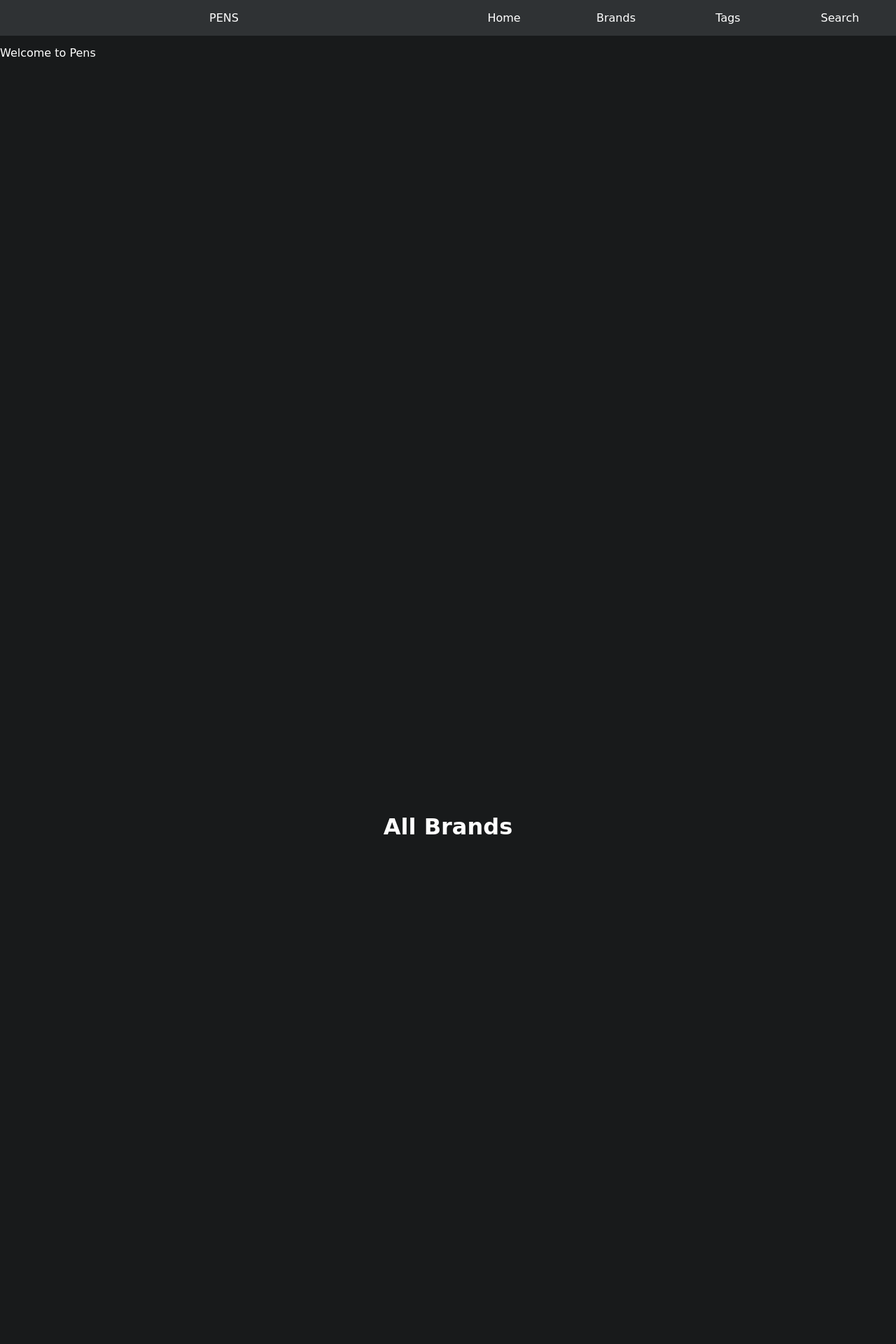
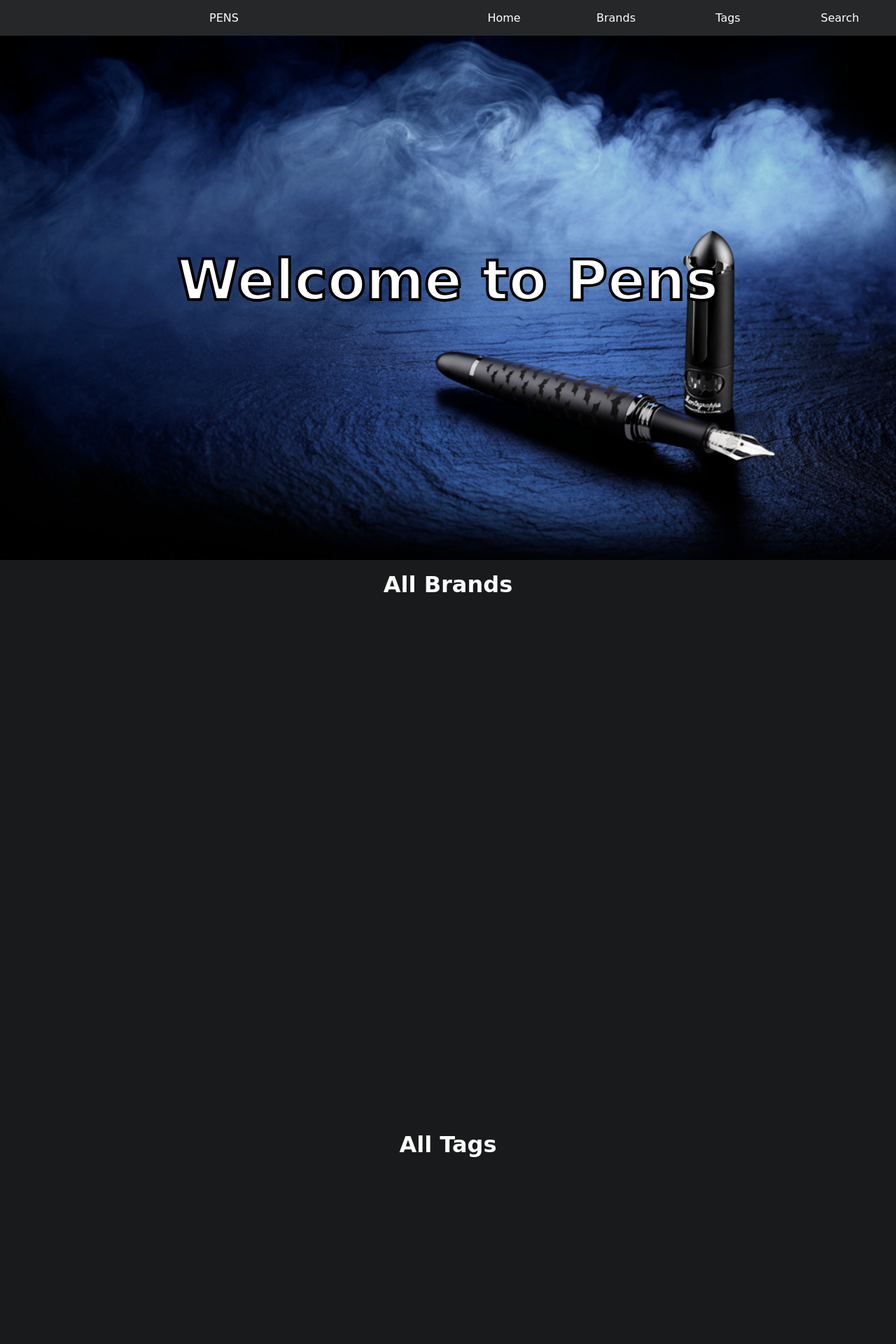
Before and after one commit to FarzadHayat/internet-pen-database, a Flask app: template templates/home.html in a window 1280 px wide. Shown: the top 1920 px of the page at 70% size. Run offline with Flask 2, Linux system fonts and the light colour scheme; the template is opened without the code that fills it, so the values that code supplies are empty; parts of the project's set-up code (start-up, migrations or seed data) failed here and were passed over.

Commit message:
Landing page with title and cover wallpaper.

```diff
--- a/static/css/style.css
+++ b/static/css/style.css
@@ -3,7 +3,7 @@
     margin: 0;
     padding: 0;
     overflow: hidden;
-    background-color: #2f3234;
+    background-color: #252729;
     display: flex;
     text-align: center;
     position: fixed;
@@ -47,6 +47,7 @@ nav .active{
 html{
     scroll-behavior: smooth;
     scroll-padding-top: 50px;
+    height: 100%;
 }
 
 /* entire website */
@@ -55,8 +56,15 @@ body{
     color: white;
     margin: 0;
     font-family: cursive;
+    height: 100%;
     /* font-family: 'Trebuchet MS', 'Lucida Sans Unicode', 'Lucida Grande', 'Lucida Sans', Arial, sans-serif; */
     /* font-family: 'Gill Sans', 'Gill Sans MT', Calibri, 'Trebuchet MS', sans-serif; */
+}
+
+#body-container{
+    margin: 0;
+    height: 100%;
+    width: 100%;
 }
 
 /* all links */
@@ -70,7 +78,6 @@ h1{
     text-align: center;
     margin: 0;
     padding: 1rem 0;
-    display: block;
 }
 
 /* all brands page */
@@ -173,11 +180,23 @@ h1{
 .main-container{
     margin: 0;
     width: 100%;
-    height: 1080px;
+    height: 100%;
 }
 
 #wallpaper{
-    background-image: url('/static/images/wallpaper.jpg') no-repeat cover center;
+    background-image: url('/static/images/wallpaper.jpg');
+    background-position: center;
+    background-repeat: no-repeat;
+    background-size: cover;
     height: 100%;
     width: 100%;
+    display: grid;
+    place-items: center;
+    margin-top: -50px;
 }
+
+#wallpaper h1{
+    font-size: 500%;
+    -webkit-text-stroke-color: black;
+    -webkit-text-stroke-width: 4px;
+}
--- a/templates/landing_page.html
+++ b/templates/landing_page.html
@@ -1,5 +1,5 @@
 <div class="main-container">
     <div id="wallpaper">
-        <p>Welcome to Pens</p>
+        <h1>Welcome to Pens</h1>
     </div>
 </div>
--- a/templates/layout.html
+++ b/templates/layout.html
@@ -6,7 +6,7 @@
         <script src="/static/javascript/script.js"></script>
     </head>
     <body>
-        <div>
+        <div id="body-container">
             {% include 'nav.html' %}
             {% block content %}{% endblock %}
             {% include 'footer.html' %}
```
